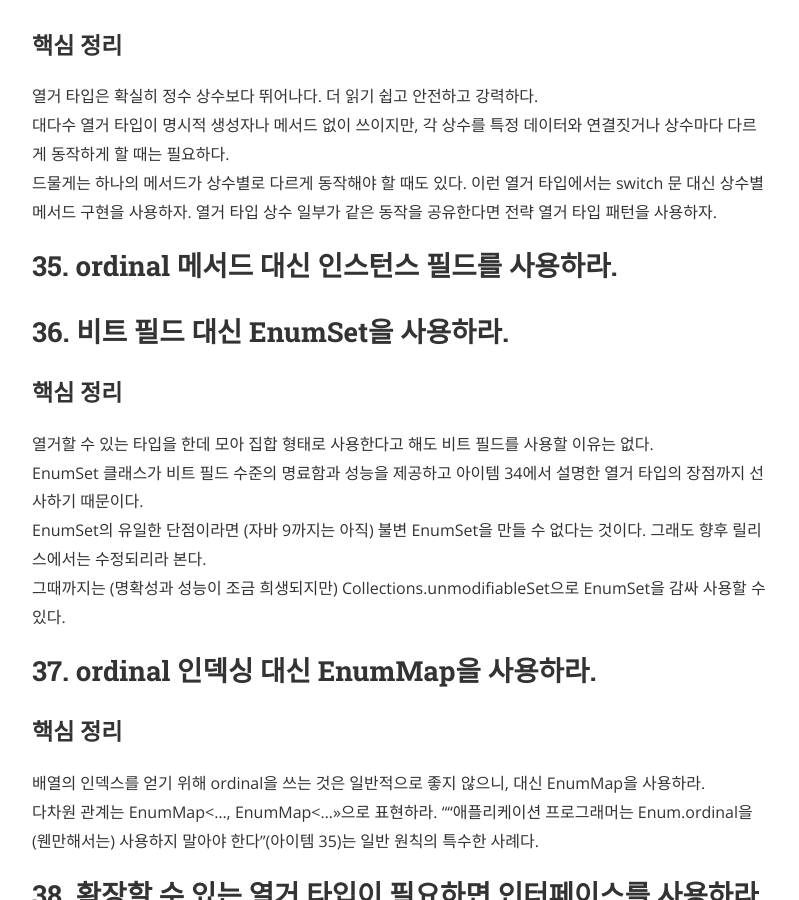
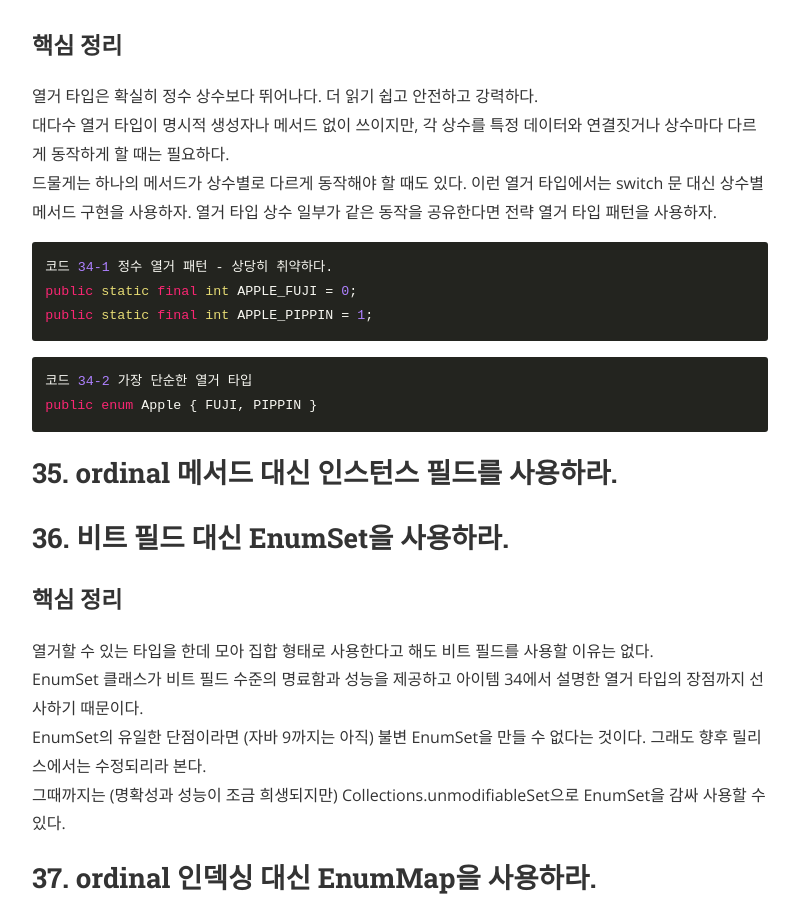
Before and after one commit to gonghojin/gonghojin.github.io, a Jekyll site: the page built from _posts/book/java/effectiveJava/2019-10-21-effectiveJava.md, in a window 1280 px wide and 900 px high, scrolled down 855 px. Shown: the whole window, without its empty margins (240-1039 px from the left). Built offline with Jekyll 4.4.1, drawn with Linux system fonts in a browser that asks for light colours; nearby versions of some CDN libraries; comment, search, counter and statistics services are not loaded.

Commit message:
Fix: 이펙티브자바_34 내용추가

```diff
--- a/_posts/book/java/effectiveJava/2019-10-21-effectiveJava.md
+++ b/_posts/book/java/effectiveJava/2019-10-21-effectiveJava.md
@@ -21,6 +21,15 @@ cover:  "/assets/instacode.png"
 대다수 열거 타입이 명시적 생성자나 메서드 없이 쓰이지만, 각 상수를 특정 데이터와 연결짓거나 상수마다 다르게 동작하게 할 때는 필요하다.
 드물게는 하나의 메서드가 상수별로 다르게 동작해야 할 때도 있다. 이런 열거 타입에서는 switch 문 대신 상수별 메서드 구현을 사용하자. 열거 타입 상수 일부가 같은 동작을 공유한다면 전략 열거 타입 패턴을 사용하자.
 
+~~~
+코드 34-1 정수 열거 패턴 - 상당히 취약하다.
+public static final int APPLE_FUJI = 0;
+public static final int APPLE_PIPPIN = 1;
+~~~
+~~~
+코드 34-2 가장 단순한 열거 타입
+public enum Apple { FUJI, PIPPIN }
+~~~
 ## 35. ordinal 메서드 대신 인스턴스 필드를 사용하라.
 ## 36. 비트 필드 대신 EnumSet을 사용하라.
 ### 핵심 정리
```
Also changed, not shown: _posts/book/java/effectiveJava/2019-10-13-effectiveJava4.md (+2 -2 lines).
